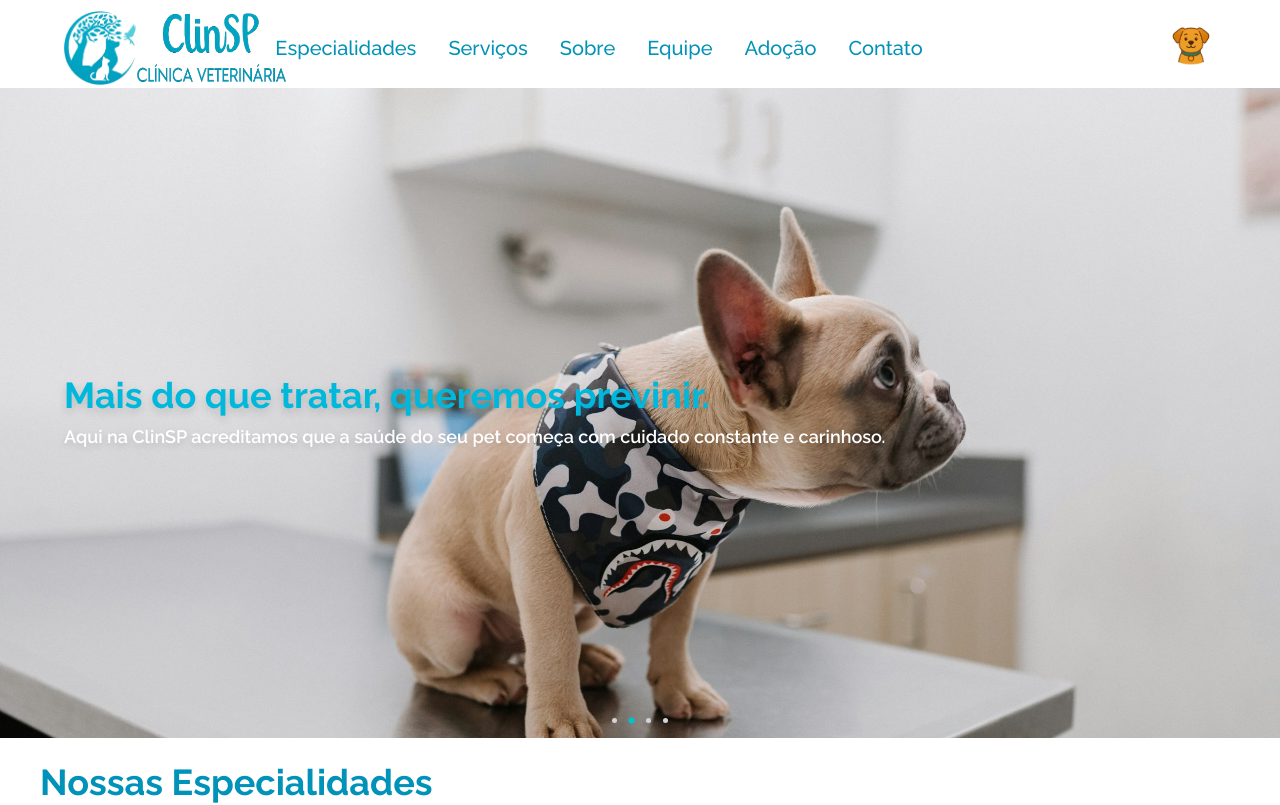
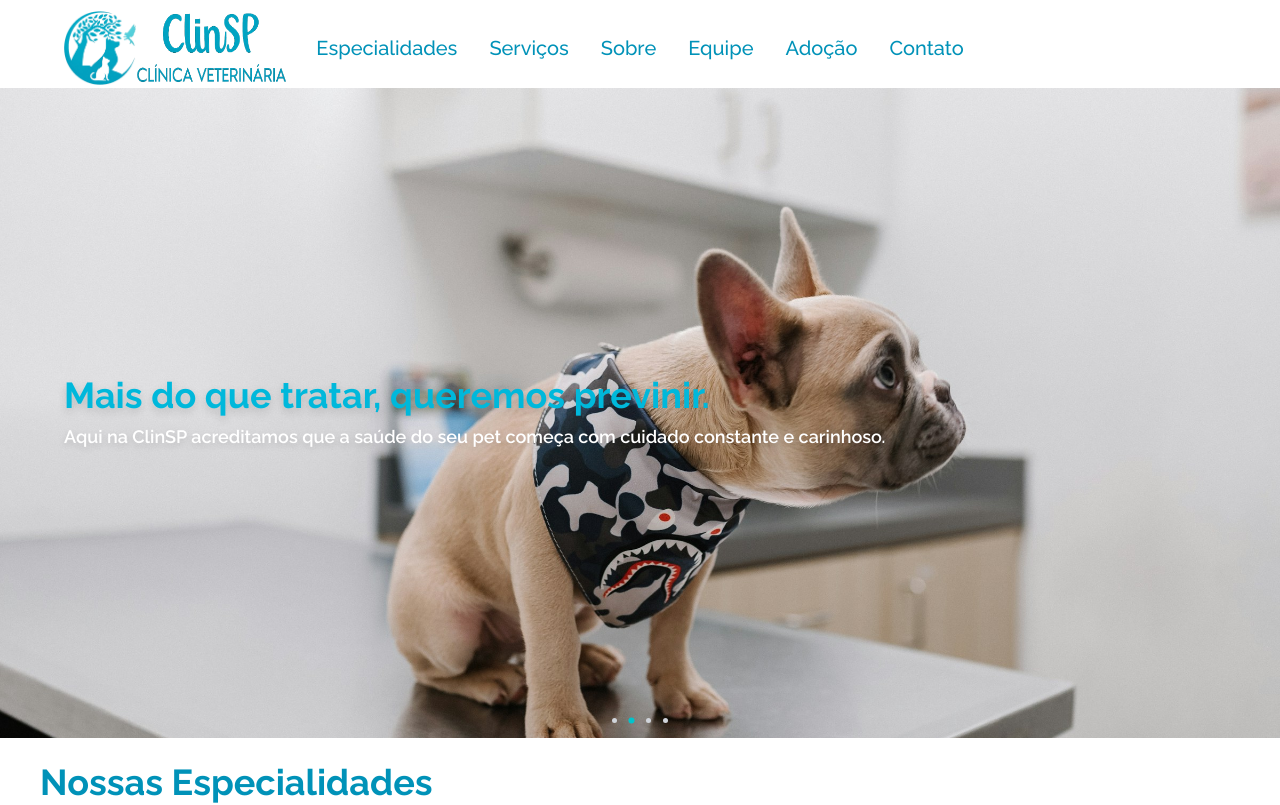
Before and after one commit to lakemi26/clinsp, a Next.js app: page / in a window 1280 px wide. Shown: the top 805 px of the page. Built offline with nearby package versions, Linux system fonts and the light colour scheme; grey boxes are pictures that could not be loaded.

Commit message:
Remove: toggle navbar

```diff
--- a/components/Navbar/navbar.tsx
+++ b/components/Navbar/navbar.tsx
@@ -1,7 +1,6 @@
 import Image from "next/image";
 import Link from "next/link";
 import Menu from "./menu";
-import ThemeToggle from "./toggle";
 
 const Navbar = () => {
   return (
@@ -77,10 +76,6 @@ const Navbar = () => {
             </Link>
           </div>
         </div>
-
-        <div>
-          <ThemeToggle />
-        </div>
       </div>
     </div>
   );
```
